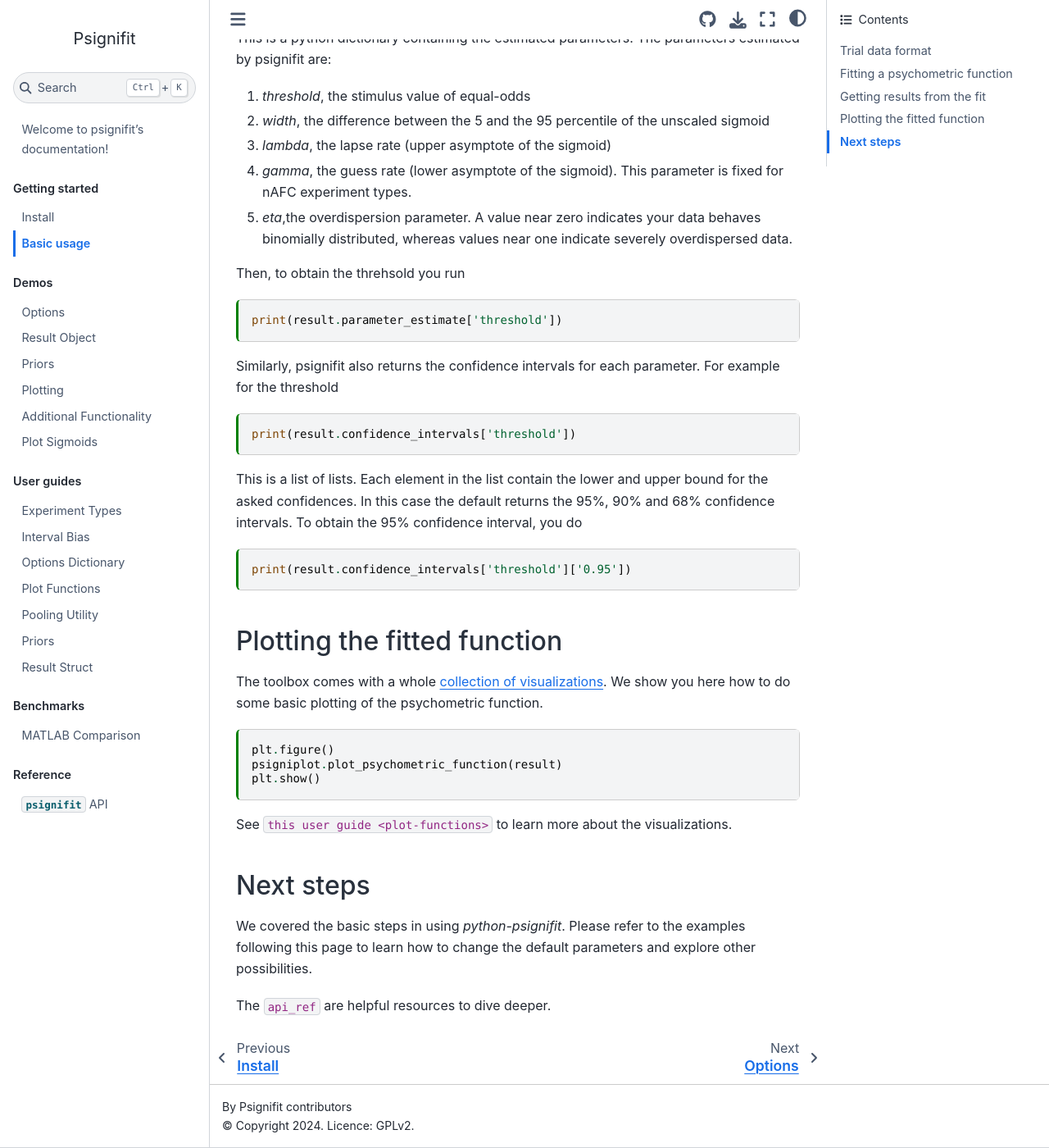
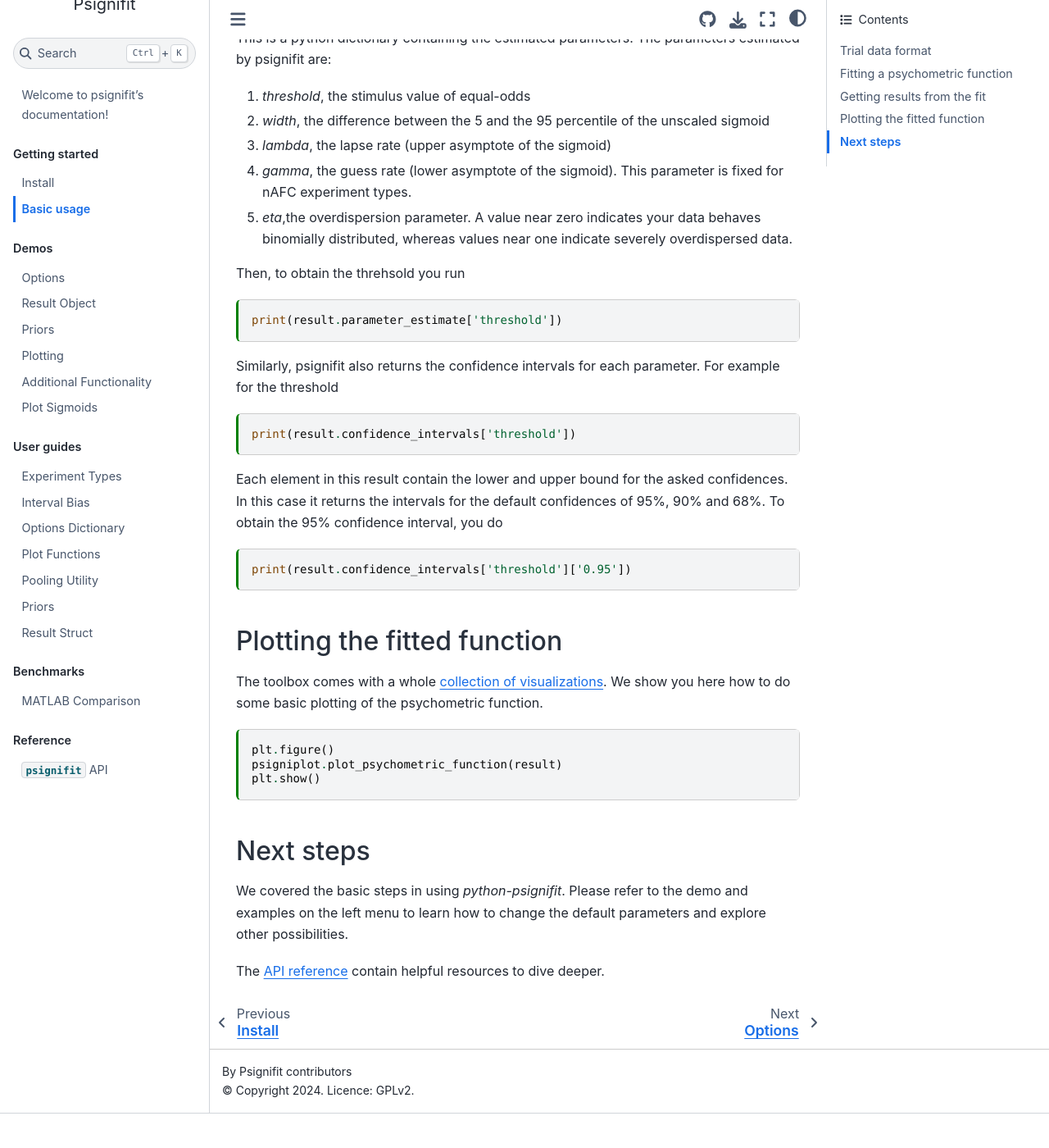
Before and after one commit to wichmann-lab/python-psignifit, a Jupyter Book: the page built from docs/basic-usage.md, in a window 1280 px wide and 1400 px high, scrolled down 1652 px. Shown: the whole window at 82% size. Built offline with Jupyter Book 1.0.4 settings and Sphinx 7.4.7 and the Sphinx Book theme 1.1.4, drawn with Linux system fonts in a browser that asks for light colours; pages that are not in the unit, such as notebooks, are missing from menus; after the commit the page ends 3010 px from its top, so only the background shows below that.

Commit message:
docs: links in basic usage fixed

````diff
--- a/docs/basic-usage.md
+++ b/docs/basic-usage.md
@@ -148,9 +148,10 @@ jupyter:
 print(result.confidence_intervals['threshold'])
 ```
 
-This is a list of lists. Each element in the list contain the lower and
-upper bound for the asked confidences. In this case the default returns
-the 95%, 90% and 68% confidence intervals.
+Each element in this result contain the lower and
+upper bound for the asked confidences.
+In this case it returns the intervals for the default confidences of
+95%, 90% and 68%.
 To obtain the 95% confidence interval, you do
 
 ```{code-cell} ipython3
@@ -179,15 +180,14 @@ psigniplot.plot_psychometric_function(result)
 plt.show()
 ```
 
-See `this user guide <plot-functions>` to
-learn more about the visualizations.
+
 
 
 ## Next steps
 
 We covered the basic steps in using *python-psignifit*. Please refer to
-the examples following this page to learn how to change the default
+the demo and examples on the left menu to learn how to change the default
 parameters and explore other possibilities.
 
-The `api_ref` are helpful resources to
+The [API reference](reference/api) contain helpful resources to
 dive deeper.
````
